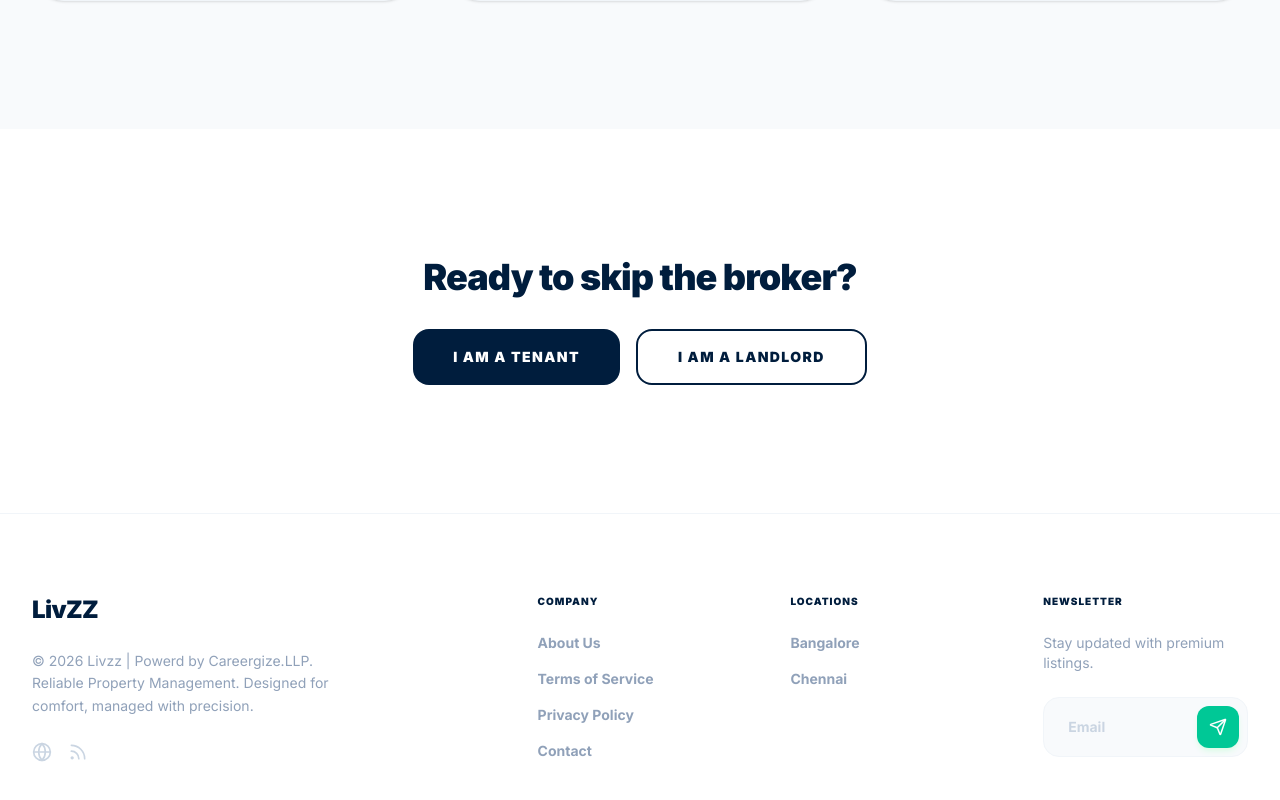
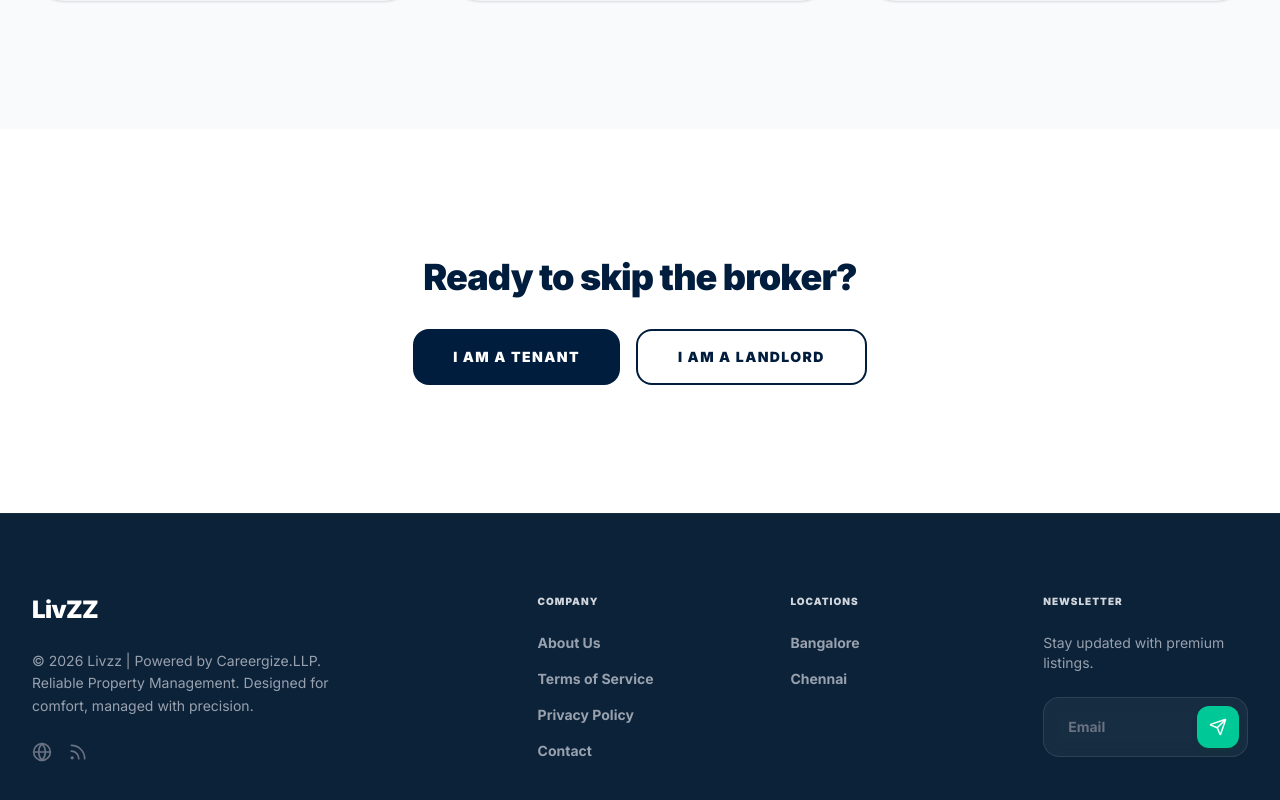
Before and after one commit to varuncareergize/smart-pg-portal-, a React (Vite) app: page /about-us in a window 1280 px wide. Shown: the part 1608-2408 px from the top of the page. Built offline with nearby package versions, Linux system fonts and the light colour scheme.

Commit message:
test_updteee

```diff
--- a/src/App.jsx
+++ b/src/App.jsx
@@ -2,6 +2,7 @@ import { BrowserRouter as Router, Routes, Route, Navigate } from 'react-router-d
 
 import Layout from './components/Layout';
 import ProtectedRoute from './components/ProtectedRoute';
+import ExploreProperties from './components/ExploreProperties';
 
 // Pages
 import Home from './pages/Home';
--- /dev/null
+++ b/src/components/ExploreProperties.jsx
@@ -0,0 +1,103 @@
+import React, { useRef } from 'react';
+import { ChevronLeft, ChevronRight, Home, Building2, Briefcase, Warehouse, Bed } from 'lucide-react';
+
+const ExploreProperties = () => {
+  const scrollContainerRef = useRef(null);
+
+  // Mock data representing the 5 visible property categories
+  const properties = [
+    { id: 1, name: 'House', icon: <Home className="w-8 h-8 text-white" />, bgImage: 'https://images.unsplash.com/photo-1580587771525-78b9dba3b914?auto=format&fit=crop&w=400&q=80' },
+    { id: 2, name: 'Apartment', icon: <Building2 className="w-8 h-8 text-white" />, bgImage: 'https://images.unsplash.com/photo-1545324418-cc1a3fa10c00?auto=format&fit=crop&w=400&q=80' },
+    { id: 3, name: 'Office', icon: <Briefcase className="w-8 h-8 text-white" />, bgImage: 'https://images.unsplash.com/photo-1497366216548-37526070297c?auto=format&fit=crop&w=400&q=80' },
+    { id: 4, name: 'Villa', icon: <Warehouse className="w-8 h-8 text-white" />, bgImage: 'https://images.unsplash.com/photo-1512917774080-9991f1c4c750?auto=format&fit=crop&w=400&q=80' },
+    { id: 5, name: 'Room', icon: <Bed className="w-8 h-8 text-white" />, bgImage: 'https://images.unsplash.com/photo-1522771739844-6a9f6d5f14af?auto=format&fit=crop&w=400&q=80' },
+  ];
+
+  const handleScroll = (direction) => {
+    if (scrollContainerRef.current) {
+      const scrollAmount = 300;
+      scrollContainerRef.current.scrollBy({
+        left: direction === 'left' ? -scrollAmount : scrollAmount,
+        behavior: 'smooth',
+      });
+    }
+  };
+
+  return (
+    <section className="relative w-full bg-[#0b2238] py-16 px-4 md:px-12 lg:px-24 text-center overflow-hidden">
+      {/* Optional Topography/Texture Background Accent */}
+      <div className="absolute inset-0 opacity-5 pointer-events-none bg-[radial-gradient(#fff_1px,transparent_1px)] [background-size:16px_16px]"></div>
+
+      {/* Header Section */}
+      <div className="relative z-10 max-w-2xl mx-auto mb-12">
+        <h2 className="text-3xl md:text-4xl font-bold text-white mb-3 tracking-wide">
+          Explore Our Properties
+        </h2>
+        <p className="text-gray-400 text-sm md:text-base leading-relaxed">
+          Lorem ipsum dolor sit amet, consectetur adipiscing elit donec sollicitudin.
+        </p>
+      </div>
+
+      {/* Carousel Container */}
+      <div className="relative z-10 max-w-6xl mx-auto flex items-center">
+
+        {/* Left Arrow Button */}
+        <button
+          onClick={() => handleScroll('left')}
+          className="absolute -left-4 md:-left-6 z-20 bg-white text-gray-800 p-2 rounded-full shadow-lg hover:bg-gray-100 transition focus:outline-none"
+          aria-label="Previous properties"
+        >
+          <ChevronLeft className="w-5 h-5" />
+        </button>
+
+        {/* Properties Grid / Scroll Area */}
+        <div
+          ref={scrollContainerRef}
+          className="w-full flex gap-4 md:gap-6 overflow-x-auto snap-x snap-mandatory scrollbar-none pb-4"
+          style={{ scrollbarWidth: 'none', msOverflowStyle: 'none' }}
+        >
+          {properties.map((property) => (
+            <div
+              key={property.id}
+              className="relative flex-none w-[220px] sm:w-[240px] md:flex-1 aspect-[4/5] rounded-sm overflow-hidden group cursor-pointer snap-start"
+            >
+              {/* Background Image */}
+              <img
+                src={property.bgImage}
+                alt={property.name}
+                className="absolute inset-0 w-full h-full object-cover transition-transform duration-500 group-hover:scale-105"
+              />
+
+              {/* Dark Overlay Tint */}
+              <div className="absolute inset-0 bg-black/40 group-hover:bg-black/50 transition-colors duration-300"></div>
+
+              {/* Card Content */}
+              <div className="absolute inset-0 flex flex-col items-center justify-center text-white p-4">
+                {/* Icon Wrapper with a subtle outline border */}
+                <div className="p-4 rounded-xl border border-white/20 bg-white/5 backdrop-blur-sm mb-4 transition-transform duration-300 group-hover:scale-110">
+                  {property.icon}
+                </div>
+                {/* Title */}
+                <h3 className="font-semibold text-lg tracking-wider">
+                  {property.name}
+                </h3>
+              </div>
+            </div>
+          ))}
+        </div>
+
+        {/* Right Arrow Button */}
+        <button
+          onClick={() => handleScroll('right')}
+          className="absolute -right-4 md:-right-6 z-20 bg-white text-gray-800 p-2 rounded-full shadow-lg hover:bg-gray-100 transition focus:outline-none"
+          aria-label="Next properties"
+        >
+          <ChevronRight className="w-5 h-5" />
+        </button>
+
+      </div>
+    </section>
+  );
+};
+
+export default ExploreProperties;
--- a/src/components/Footer.jsx
+++ b/src/components/Footer.jsx
@@ -4,60 +4,62 @@ import { Link } from 'react-router-dom';
 
 export default function Footer() {
   return (
-    <footer className="bg-white border-t border-slate-100 pt-20 pb-10">
+    <footer className="bg-[#0b2238] border-t border-white/5 pt-20 pb-10 text-white">
       <div className="max-w-7xl mx-auto px-4 sm:px-6 lg:px-8">
         <div className="grid grid-cols-2 md:grid-cols-4 lg:grid-cols-5 gap-12 mb-16">
 
           {/* Brand Info */}
           <div className="col-span-2 lg:col-span-2 space-y-6">
-            <h4 className="text-2xl font-black text-[#001D3D]">LivZZ</h4>
-            <p className="text-slate-400 text-sm leading-relaxed max-w-xs">
-              © 2026 Livzz | Powerd by Careergize.LLP. Reliable Property Management. Designed for comfort, managed with precision.
-
+            <h4 className="text-2xl font-black text-white">LivZZ</h4>
+            <p className="text-gray-400 text-sm leading-relaxed max-w-xs">
+              © 2026 Livzz | Powered by Careergize.LLP. Reliable Property Management. Designed for comfort, managed with precision.
             </p>
-            <div className="flex gap-4 text-slate-300">
-              <Globe size={20} className="hover:text-[#00C896] cursor-pointer" />
-              <Rss size={20} className="hover:text-[#00C896] cursor-pointer" />
+            <div className="flex gap-4 text-gray-500">
+              <Globe size={20} className="hover:text-[#00C896] cursor-pointer transition-colors" />
+              <Rss size={20} className="hover:text-[#00C896] cursor-pointer transition-colors" />
             </div>
           </div>
 
           {/* Quick Links */}
           <div className="space-y-6">
-  <h5 className="text-[10px] font-black text-[#001D3D] uppercase tracking-widest">Company</h5>
-  <ul className="space-y-4 text-sm font-bold text-slate-400">
+            <h5 className="text-[10px] font-black text-gray-300 uppercase tracking-widest">Company</h5>
+            <ul className="space-y-4 text-sm font-bold text-gray-400">
               <li>
-      <Link to="/about-us" className="hover:text-[#001D3D] cursor-pointer transition-colors">About Us</Link>
+                <Link to="/about-us" className="hover:text-white cursor-pointer transition-colors">About Us</Link>
               </li>
-    <li className="hover:text-[#001D3D] cursor-pointer">Terms of Service</li>
-    <li className="hover:text-[#001D3D] cursor-pointer">Privacy Policy</li>
+              <li className="hover:text-white cursor-pointer transition-colors">Terms of Service</li>
+              <li className="hover:text-white cursor-pointer transition-colors">Privacy Policy</li>
               <li>
-      <Link to="/contact" className="hover:text-[#001D3D] cursor-pointer transition-colors">Contact</Link>
+                <Link to="/contact" className="hover:text-white cursor-pointer transition-colors">Contact</Link>
               </li>
             </ul>
           </div>
+
+          {/* Locations */}
           <div className="space-y-6">
-            <h5 className="text-[10px] font-black text-[#001D3D] uppercase tracking-widest">Locations</h5>
-            <ul className="space-y-4 text-sm font-bold text-slate-400">
-              <li className="hover:text-[#001D3D] cursor-pointer">Bangalore</li>
-              <li className="hover:text-[#001D3D] cursor-pointer">Chennai</li>
+            <h5 className="text-[10px] font-black text-gray-300 uppercase tracking-widest">Locations</h5>
+            <ul className="space-y-4 text-sm font-bold text-gray-400">
+              <li className="hover:text-white cursor-pointer transition-colors">Bangalore</li>
+              <li className="hover:text-white cursor-pointer transition-colors">Chennai</li>
             </ul>
           </div>
 
           {/* Newsletter */}
           <div className="col-span-2 lg:col-span-1 space-y-6">
-            <h5 className="text-[10px] font-black text-[#001D3D] uppercase tracking-widest">Newsletter</h5>
-            <p className="text-slate-400 text-sm">Stay updated with premium listings.</p>
-            <div className="flex p-2 bg-slate-50 rounded-2xl border border-slate-100 items-center">
+            <h5 className="text-[10px] font-black text-gray-300 uppercase tracking-widest">Newsletter</h5>
+            <p className="text-gray-400 text-sm">Stay updated with premium listings.</p>
+            <div className="flex p-2 bg-white/5 rounded-2xl border border-white/10 items-center backdrop-blur-sm focus-within:border-white/20 transition-all">
               <input
                 type="email"
                 placeholder="Email"
-                className="bg-transparent px-4 outline-none w-full text-sm font-bold text-[#001D3D] placeholder:text-slate-300"
+                className="bg-transparent px-4 outline-none w-full text-sm font-bold text-white placeholder:text-gray-500"
               />
-              <button className="bg-[#00C896] p-3 rounded-xl text-white shadow-md shadow-green-100">
+              <button className="bg-[#00C896] p-3 rounded-xl text-white shadow-md shadow-green-900/20 hover:bg-[#00b587] transition-colors cursor-pointer">
                 <Send size={18} />
               </button>
             </div>
           </div>
+
         </div>
       </div>
     </footer>
--- /dev/null
+++ b/src/components/WhyChooseUs.jsx
@@ -0,0 +1,77 @@
+import React from 'react';
+import { ShieldCheck, Award, ThumbsUp, Headset } from 'lucide-react';
+
+const WhyChooseUs = () => {
+  // Features array representing the reasons to choose the company
+  const features = [
+    {
+      id: 1,
+      // Icon flipped to dark slate to pop off the lighter internal container
+      icon: <ShieldCheck className="w-8 h-8 text-slate-800" />,
+      title: 'Trusted Security',
+      description: 'Your safety is our priority. We offer verified listings and secure, transparent transactions throughout the entire process.'
+    },
+    {
+      id: 2,
+      icon: <Award className="w-8 h-8 text-slate-800" />,
+      title: 'Top-Rated Agents',
+      description: 'Work alongside certified real estate professionals who bring years of regional expertise and market insights to the table.'
+    },
+    {
+      id: 3,
+      icon: <ThumbsUp className="w-8 h-8 text-slate-800" />,
+      title: 'Premium Quality',
+      description: 'From luxury villas to cozy apartments, we curate our properties to ensure they meet exceptional living standards.'
+    },
+    {
+      id: 4,
+      icon: <Headset className="w-8 h-8 text-slate-800" />,
+      title: '24/7 Client Support',
+      description: 'Our dedicated support team is always available to answer your queries and assist you before, during, and after your purchase.'
+    }
+  ];
+
+  return (
+    <section className="relative w-full bg-white py-16 px-4 md:px-12 lg:px-24 text-center overflow-hidden border-t border-slate-100">
+      {/* Background Accent (Texture color changed to dark dots for the light background) */}
+      <div className="absolute inset-0 opacity-5 pointer-events-none bg-[radial-gradient(#000_1px,transparent_1px)] [background-size:16px_16px]"></div>
+
+      {/* Header Section */}
+      <div className="relative z-10 max-w-2xl mx-auto mb-16">
+        <h2 className="text-3xl md:text-4xl font-bold text-slate-900 mb-3 tracking-wide">
+          Why Choose Us
+        </h2>
+        <p className="text-slate-500 text-sm md:text-base leading-relaxed">
+          We pride ourselves on providing an unparalleled experience and setting new benchmarks in the real estate industry.
+        </p>
+      </div>
+
+      {/* Grid Features Container */}
+      <div className="relative z-10 max-w-6xl mx-auto grid grid-cols-1 sm:grid-cols-2 lg:grid-cols-4 gap-8">
+        {features.map((feature) => (
+          <div
+            key={feature.id}
+            className="flex flex-col items-center p-6 rounded-lg bg-slate-50 border border-slate-100 transition-all duration-300 hover:border-slate-200 hover:bg-slate-100/70 group"
+          >
+            {/* Icon Wrapper with crisp light border details */}
+            <div className="p-4 rounded-xl border border-slate-200 bg-white mb-5 shadow-sm transition-transform duration-300 group-hover:scale-110">
+              {feature.icon}
+            </div>
+
+            {/* Title */}
+            <h3 className="text-xl font-semibold text-slate-900 mb-3 tracking-wide">
+              {feature.title}
+            </h3>
+
+            {/* Description */}
+            <p className="text-slate-600 text-sm leading-relaxed text-center">
+              {feature.description}
+            </p>
+          </div>
+        ))}
+      </div>
+    </section>
+  );
+};
+
+export default WhyChooseUs;
--- a/src/pages/Home.jsx
+++ b/src/pages/Home.jsx
@@ -2,7 +2,9 @@ import React from 'react';
 import { useNavigate } from 'react-router-dom';
 import Navbar from '../components/Navbar';
 import PropertyGrid from '../components/PropertyGrid';
-
+import ExploreProperties from '../components/ExploreProperties';
+import Footer from '../components/Footer';
+import WhyChooseUs from '../components/WhyChooseUs';
 // 1. Import your local video file from your assets directory
 import heroVideo from '../assets/hero-bg.mp4';
 
@@ -160,8 +162,13 @@ export default function Home() {
 
       <main className="space-y-6">
         <PropertyGrid title="Browse the Starter Houses" listings={starterHouses} />
+
         <PropertyGrid title="Exclusive Selection Units" listings={exclusiveUnits} />
+         <ExploreProperties />
+         <WhyChooseUs />
       </main>
+
+      <Footer />
     </div>
   );
 }
```
Lines whose indentation alone changed are shown as unchanged.
